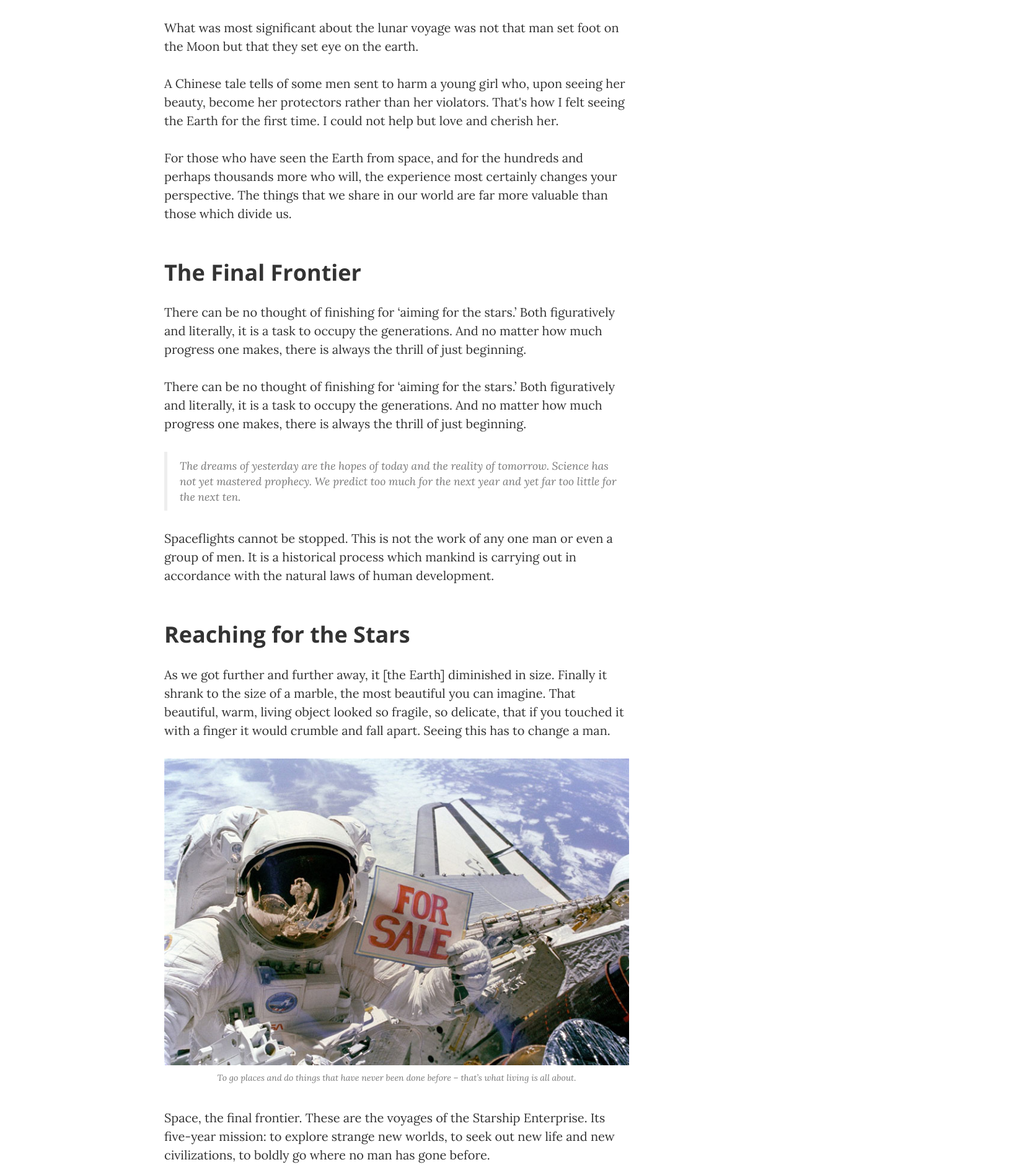
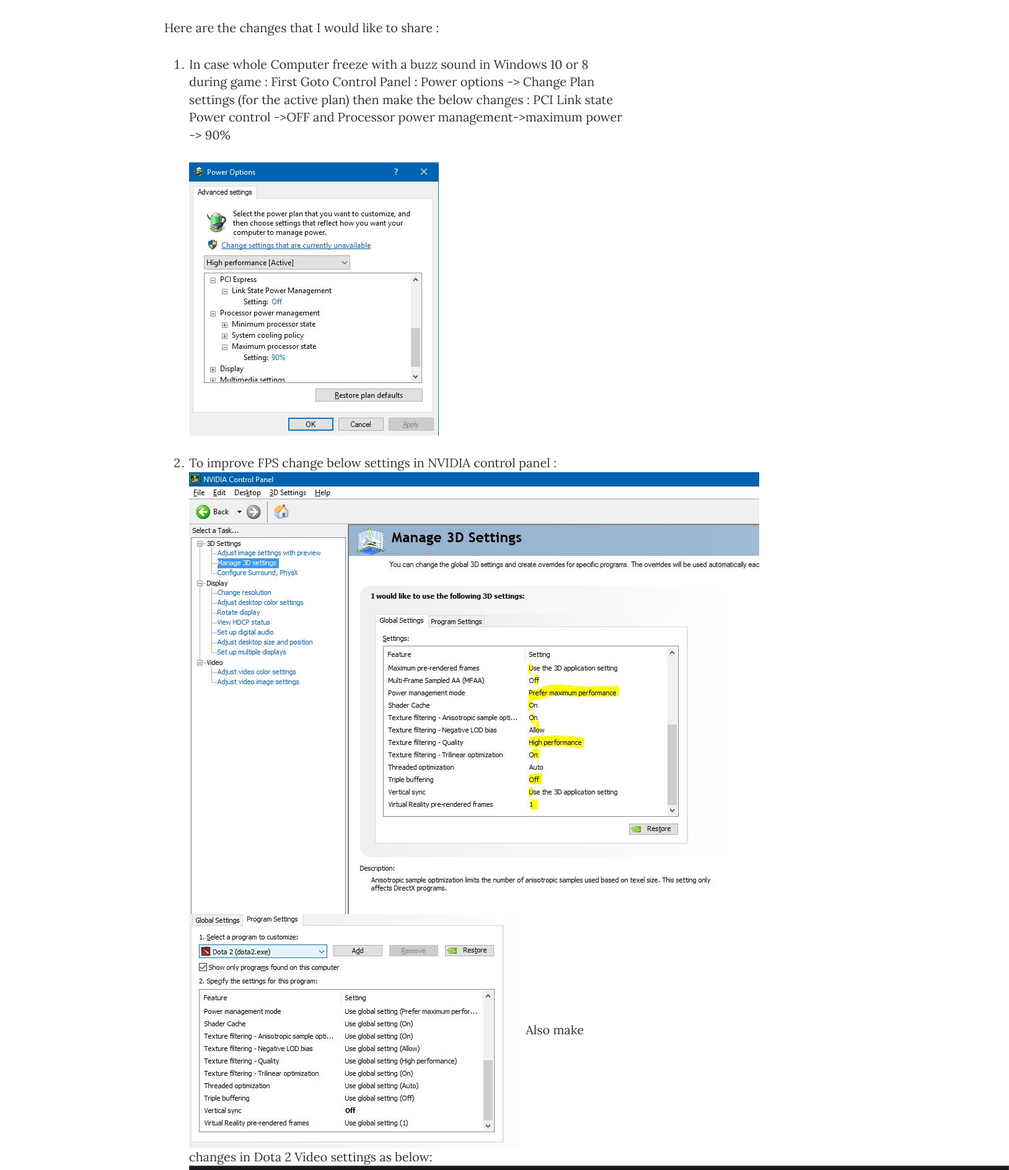
Before and after one commit to sahebg/blog, a website: page post1.html in a window 1280 px wide. Shown: the part 552-2440 px from the top of the page at 62% size, 1628 px wide, since content can reach past the window. Drawn offline with nearby package versions, Linux system fonts and the light colour scheme.

Commit message:
jaja
jaja

```diff
--- a/post1.html
+++ b/post1.html
@@ -92,36 +92,25 @@
 
                     <p>Now speaking of the problems we found a huge loss in FPS (which was shockingly bad) and bad crashes(Either Dota or system)</p>
 
-                    <p>What was most significant about the lunar voyage was not that man set foot on the Moon but that they set eye on the earth.</p>
+                    <p>Here are the changes that I would like to share :</p>
+                    <ol>
+                      <li>In case whole Computer freeze with a buzz sound  in Windows 10 or 8 during game : First Goto Control Panel : Power options -> Change Plan settings (for the active plan) then make the below changes : PCI Link state Power control -&gt;OFF and Processor power management-&gt;maximum power -&gt; 90%
+                      <p><img src="Images/CP1.JPG" width="403" height="441" alt="Power Options">
+                        </li>
+                        <li>
+                        To improve FPS change below settings in NVIDIA control panel : <img src="Images/CP2.JPG" width="920" height="713" alt="NVDIA Global Settings">
+                        <img src="Images/CP3.JPG" width="538" height="378" alt="NVIDIA Application Settings">
+                        Also make changes in Dota 2 Video settings as below: <img src="Images/CP4.JPG" width="1323" height="762" alt="Dota video settings"></li>
+                        <li>
+                        In case you have AMD based GPU you may want to use : vulkan or in case of nvidia gpu (average graphics cards) : Opengl. To enable Vulkan or OpenGL support just goto Steam libraries -> Dota2 -> Right Click-> Properties and mark below check boxes under DLC.<img src="Images/CP5.JPG" width="615" height="593" alt="DLC">
 
-                    <p>A Chinese tale tells of some men sent to harm a young girl who, upon seeing her beauty, become her protectors rather than her violators. That's how I felt seeing the Earth for the first time. I could not help but love and cherish her.</p>
+                        After that to enable vulkan goto General Tab -> Set Launch Options : -vulkan (for vulkan) or -gl (for OPenGL).
+                        <img src="Images/CP6.JPG" width="966" height="661" alt="Launch Options"></li>
+                      </p>
 
-                    <p>For those who have seen the Earth from space, and for the hundreds and perhaps thousands more who will, the experience most certainly changes your perspective. The things that we share in our world are far more valuable than those which divide us.</p>
-
-                    <h2 class="section-heading">The Final Frontier</h2>
-
-                    <p>There can be no thought of finishing for ‘aiming for the stars.’ Both figuratively and literally, it is a task to occupy the generations. And no matter how much progress one makes, there is always the thrill of just beginning.</p>
-
-                    <p>There can be no thought of finishing for ‘aiming for the stars.’ Both figuratively and literally, it is a task to occupy the generations. And no matter how much progress one makes, there is always the thrill of just beginning.</p>
-
-                    <blockquote>The dreams of yesterday are the hopes of today and the reality of tomorrow. Science has not yet mastered prophecy. We predict too much for the next year and yet far too little for the next ten.</blockquote>
-
-                    <p>Spaceflights cannot be stopped. This is not the work of any one man or even a group of men. It is a historical process which mankind is carrying out in accordance with the natural laws of human development.</p>
-
-                    <h2 class="section-heading">Reaching for the Stars</h2>
-
-                    <p>As we got further and further away, it [the Earth] diminished in size. Finally it shrank to the size of a marble, the most beautiful you can imagine. That beautiful, warm, living object looked so fragile, so delicate, that if you touched it with a finger it would crumble and fall apart. Seeing this has to change a man.</p>
-
-                    <a href="#">
-                        <img class="img-responsive" src="img/post-sample-image.jpg" alt="">
-                    </a>
-                    <span class="caption text-muted">To go places and do things that have never been done before – that’s what living is all about.</span>
-
-                    <p>Space, the final frontier. These are the voyages of the Starship Enterprise. Its five-year mission: to explore strange new worlds, to seek out new life and new civilizations, to boldly go where no man has gone before.</p>
-
-                    <p>As I stand out here in the wonders of the unknown at Hadley, I sort of realize there’s a fundamental truth to our nature, Man must explore, and this is exploration at its greatest.</p>
-
-                    <p>Placeholder text by <a href="http://spaceipsum.com/">Space Ipsum</a>. Photographs by <a href="https://www.flickr.com/photos/nasacommons/">NASA on The Commons</a>.</p>
+                      I have increase my FPS (from 40 to 120 ) and solved Windows 10 freeze in Dota 2 by this . Let me know in case of any query. Hope it helps.
+                      <p>&nbsp; </p>
+                    </ol>
                 </div>
             </div>
         </div>
@@ -160,7 +149,7 @@
                             </a>
                         </li>
                     </ul>
-                    <p class="copyright text-muted">Copyright &copy; Your Website 2016</p>
+                    <p class="copyright text-muted">Copyright &copy; Saheb Ghosh 2017</p>
                 </div>
             </div>
         </div>
```
Also changed, not shown: Images/CP1.JPG (added), Images/CP2.JPG (added), Images/CP3.JPG (added), Images/CP4.JPG (added), Images/CP5.JPG (added), Images/CP6.JPG (added).
